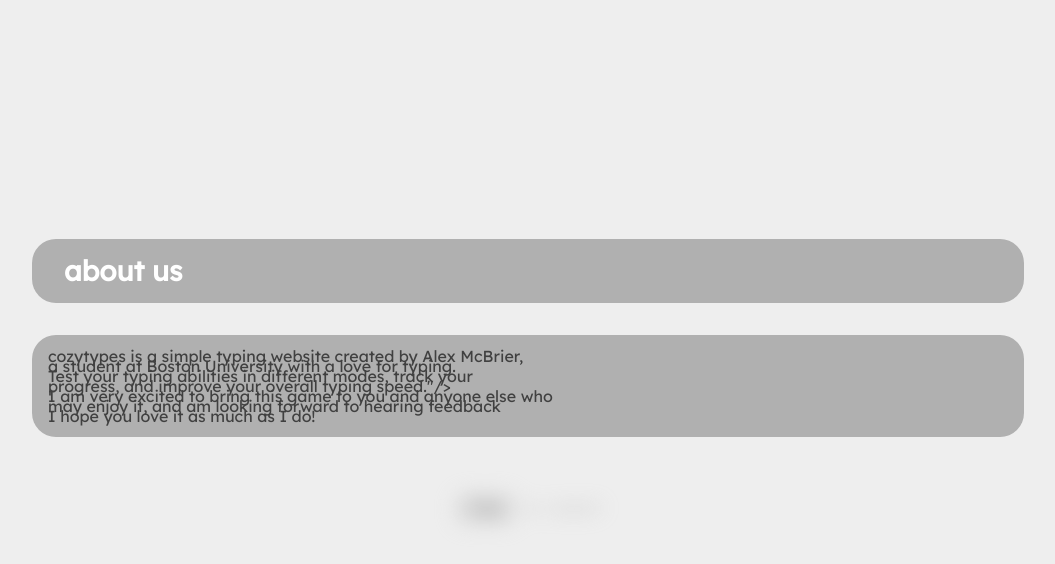
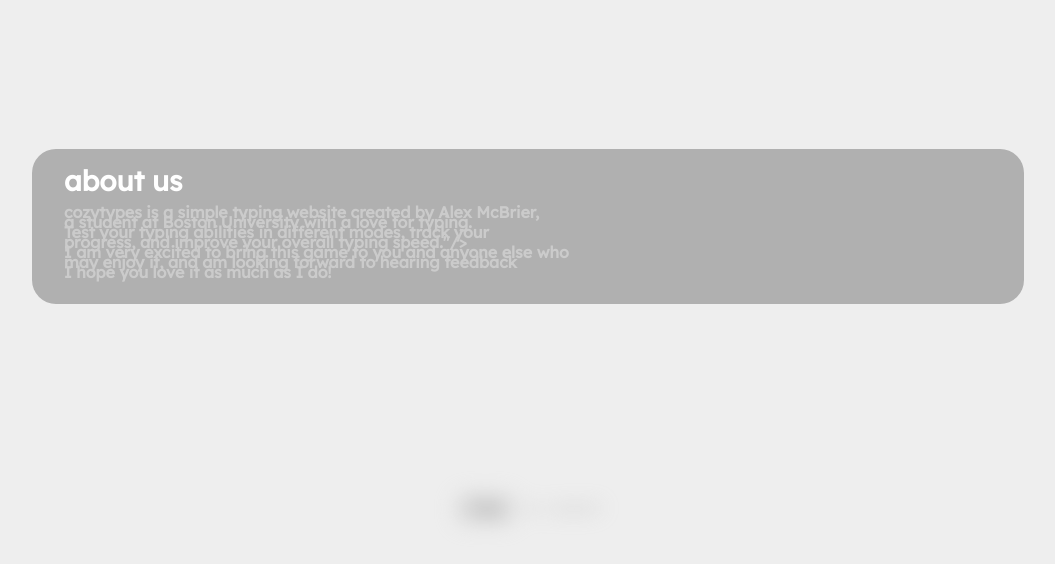
Before and after one commit to alexmcbrier/cozytypes, a PHP site: page /about in a window 1280 px wide. Shown: the part 163-727 px from the top of the page, without its empty margins (112-1167 px from the left). Run offline with PHP 8.4, Linux system fonts and the light colour scheme; data that the repository does not hold is empty; some libraries are stand-ins or nearby versions.

Commit message:
change about

```diff
--- a/about.php
+++ b/about.php
@@ -7,17 +7,16 @@
         <div class="preferences">
             <div id="sizesContainer" class="rowContainer">
                 <h1 class="notSignedIn" id="preferenceHeader">about us</h1>
-            </div>
-            <div id="sizesContainer" class="rowContainer">
-                <div>
+                <h1 class="description">
                 cozytypes is a simple typing website created by Alex McBrier, <br>
                 a student at Boston University with a love for typing. <br>
                 Test your typing abilities in different modes, track your <br>
                 progress, and improve your overall typing speed."/><br>
                 I am very excited to bring this game to you and anyone else who <br>
                 may enjoy it, and am looking forward to hearing feedback<br>
-                I hope you love it as much as I do!</h1>
-                </div>
+                I hope you love it as much as I do!
+                </h1>
+            </div>
         </div>
         <?php include "./footer.php" ?>
     </div>
```
